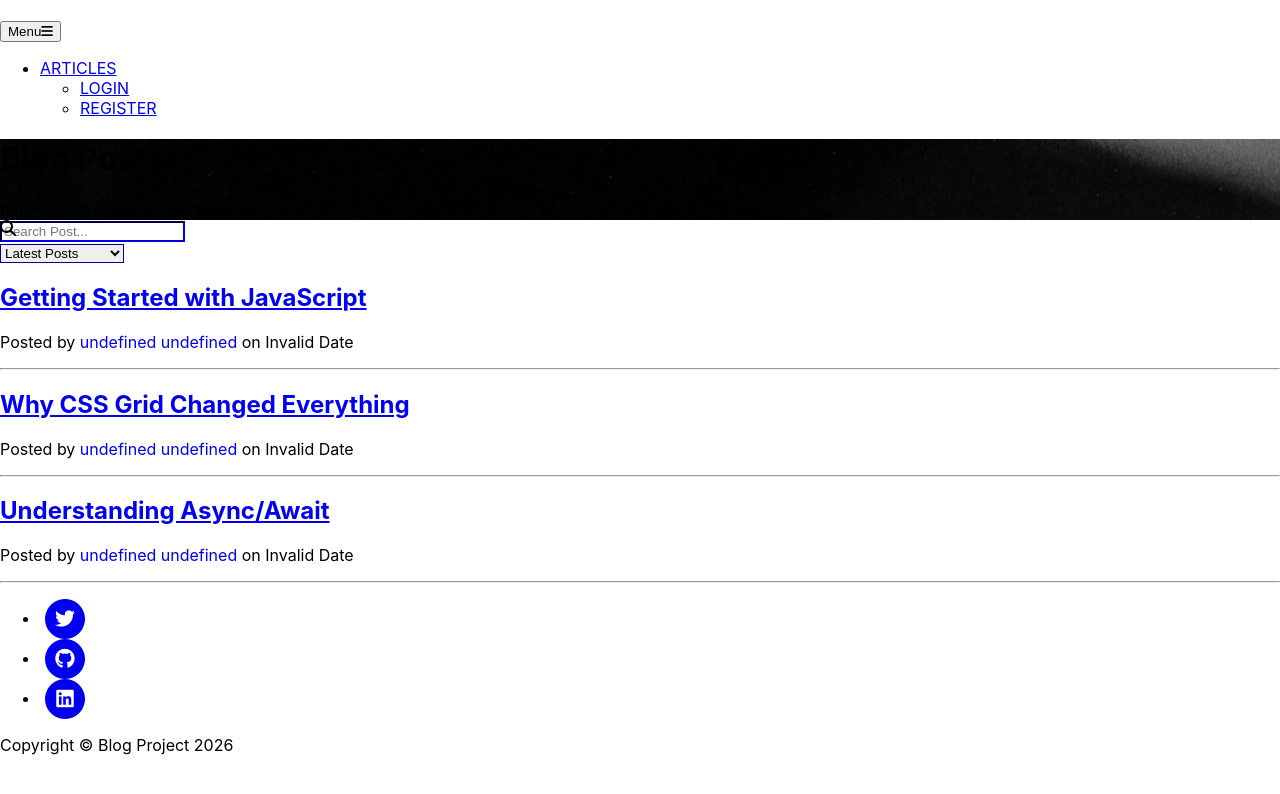
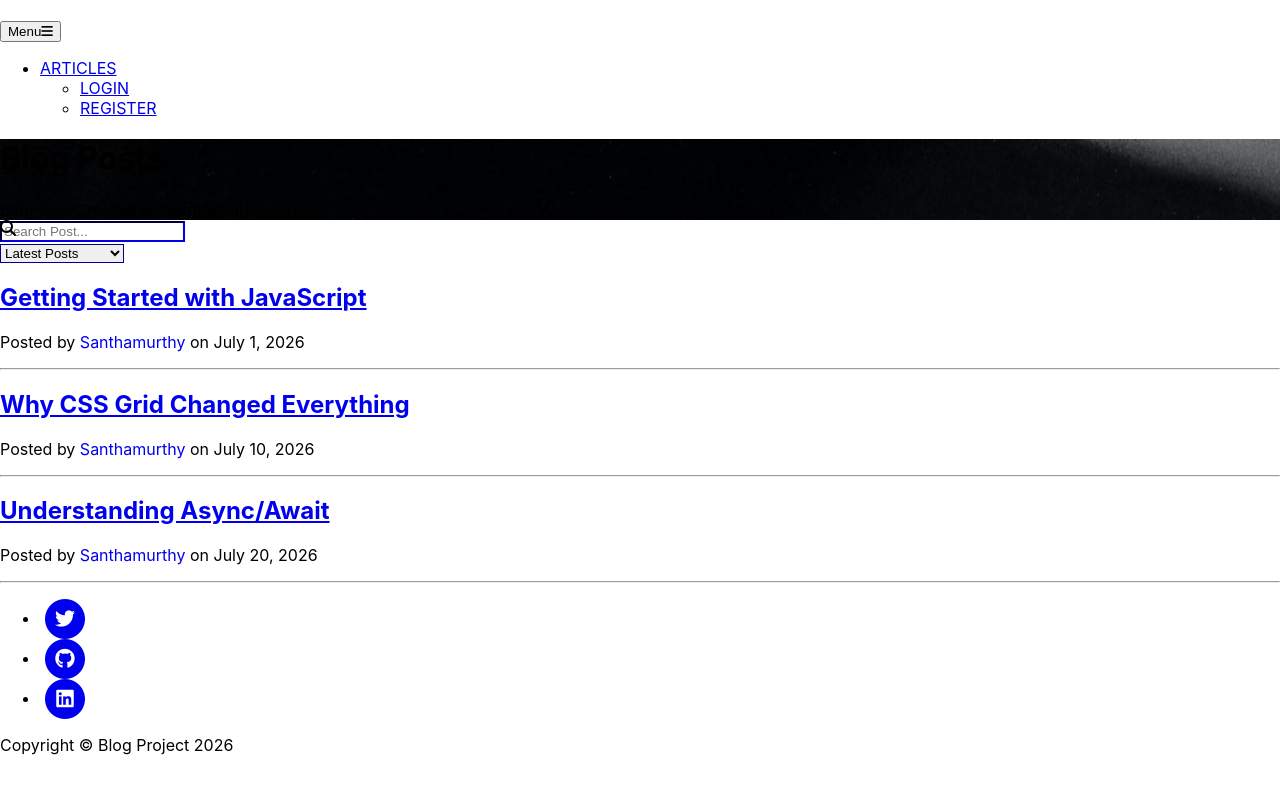
Before and after one commit to santhamurthy1122/Blog-frontend-project-2, a React (Create React App) app: page /posts in a window 1280 px wide. Shown: the top 794 px of the page. Built offline with nearby package versions, Linux system fonts and the light colour scheme.

Commit message:
Update author name display and published date

```diff
--- a/src/pages/Posts.js
+++ b/src/pages/Posts.js
@@ -111,11 +111,11 @@ export default function Posts() {
                                         <Link style={{textDecoration:"none"}}
                                             to={`/profile/${post?.author?.userId}`}>
 
-                                        {" " + post?.author?.firstName + " " + post?.author?.lastName + " "}
+                                        {" " + post?.author?.name + " "}
 
                                         </Link>
                                     </a>
-                                on {convertDate(post?.publishedDate)}
+                                on {convertDate(post?.date)}
                             </p>
                             <hr className="my-4" />
                         </div>
```
